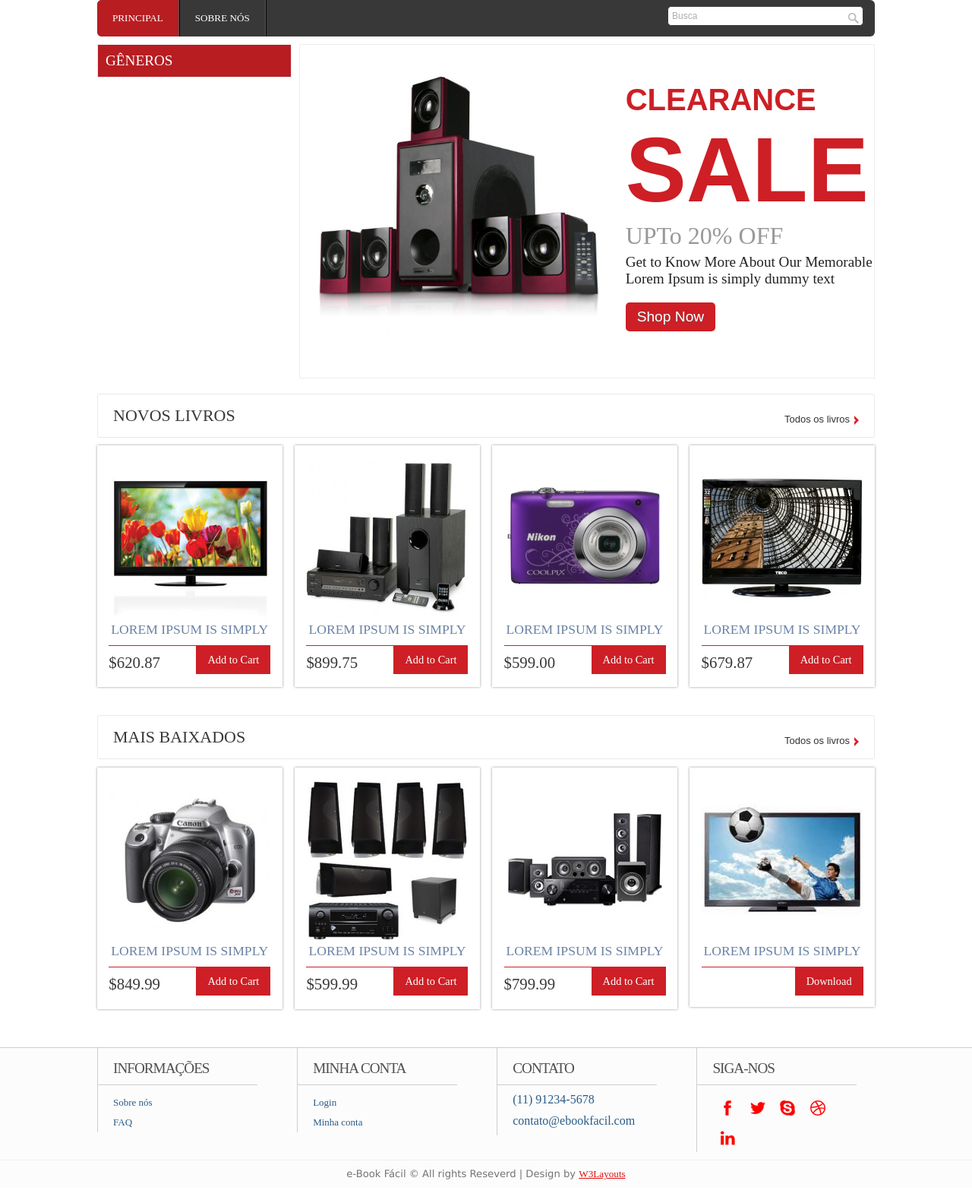
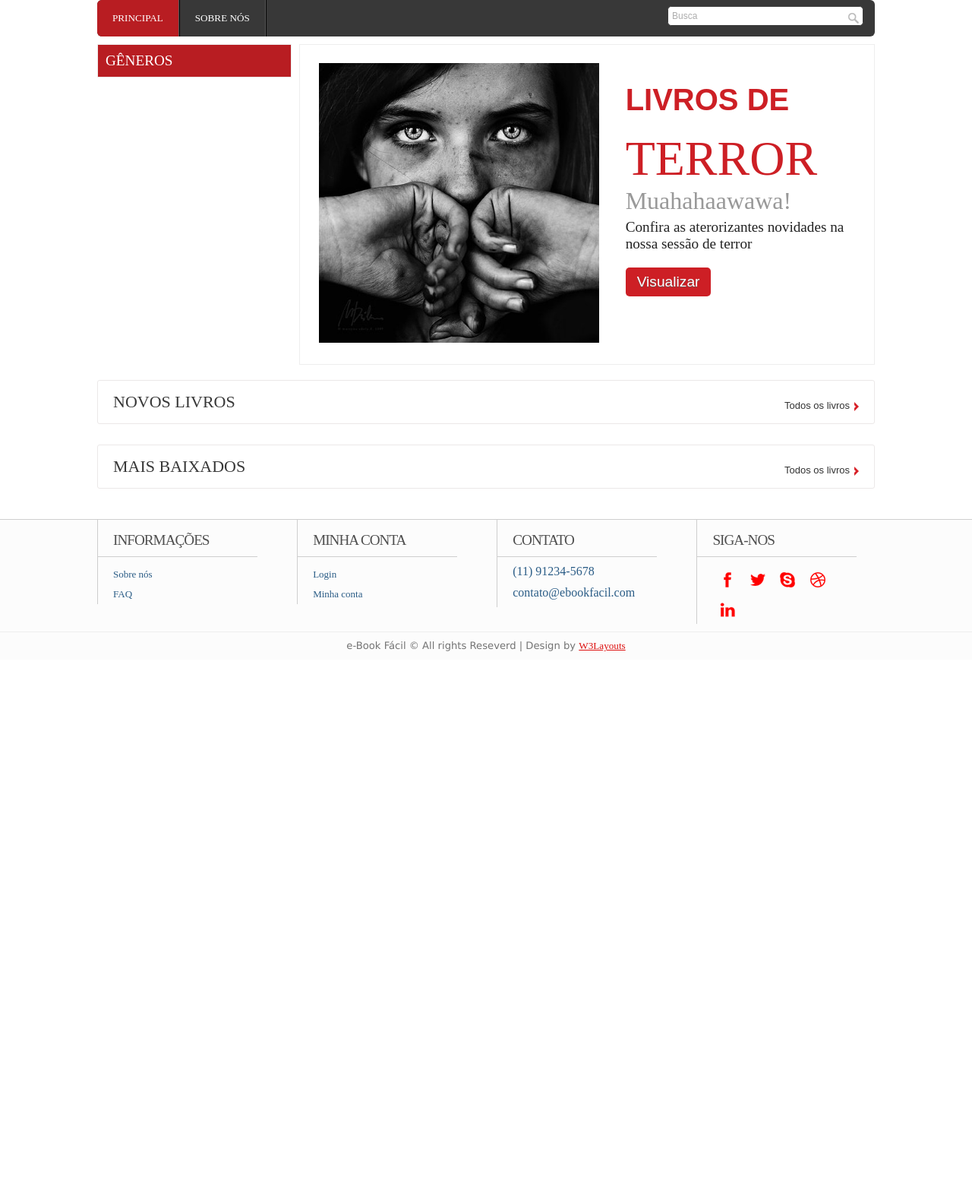
Before and after one commit to felipedr/engsoft, a CakePHP app: the page made by app/View/Pages/home.ctp in a window 1280 px wide. Shown: the part 161-1744 px from the top of the page at 76% size. After the commit the page ends 1018 px from the top, so only its background shows below. Run offline with PHP 8.4 and a stand-in for CakePHP, Linux system fonts and the light colour scheme; the template is opened without the code that fills it, so the values that code supplies are empty; some libraries are stand-ins or nearby versions; some web fonts are replaced.

Commit message:
principal_ok

```diff
--- a/app/View/Pages/home.ctp
+++ b/app/View/Pages/home.ctp
@@ -32,43 +32,43 @@ App::uses('Debugger', 'Utility');
 				<div id="mover">
 					<div id="slide-1" class="slide">
 						<div class="slider-img">
-							<?php echo $this->Html->image('slide-1-image.png', array('alt' => 'learn more')); ?>
+							<?php echo $this->Html->image('terror.jpg'); ?>
 						</div>
 						<div class="slider-text">
-							<h1>Clearance<br><span>SALE</span></h1>
-							<h2>UPTo 20% OFF</h2>
+							<h1>Livros de</h1><br><h2><b><span>TERROR</span></b></h2>
+							<h2>Muahahaawawa!</h2>
 							<div class="features_list">
-								<h4>Get to Know More About Our Memorable Services Lorem Ipsum is simply dummy text</h4>
+								<h4>Confira as aterorizantes novidades na<br> nossa sessão de terror</h4>
 							</div>
-							<a href="preview.html" class="button">Shop Now</a>
+							<a href="#" class="button">Visualizar</a>
 						</div>
 						<div class="clear"></div>
 					</div>
 					<div class="slide">
 						<div class="slider-text">
-							<h1>Clearance<br><span>SALE</span></h1>
-							<h2>UPTo 40% OFF</h2>
+							<h1>Você gosta de<br><span>LER?</span></h1>
+							<h2>Tomara que sim!</h2>
 							<div class="features_list">
-								<h4>Get to Know More About Our Memorable Services</h4>
+								<h4>Veja em nosso blog os beneficios da<br> leitura em nossas vidas.</h4>
 							</div>
-							<a href="preview.html" class="button">Shop Now</a>
+							<a href="#" class="button">Visualizar</a>
 						</div>
 						<div class="slider-img">
-							<?php echo $this->Html->image('slide-3-image.jpg', array('alt' => 'learn more')); ?>
+							<?php echo $this->Html->image('livros_capa_2.jpg'); ?>
 						</div>
 						<div class="clear"></div>
 					</div>
 					<div class="slide">
 						<div class="slider-img">
-							<?php echo $this->Html->image('slide-2-image.jpg', array('alt' => 'learn more')); ?>
+							<?php echo $this->Html->image('livros_capa_3.jpg'); ?>
 						</div>
 						<div class="slider-text">
-							<h1>Clearance<br><span>SALE</span></h1>
-							<h2>UPTo 10% OFF</h2>
+							<h1>Você conhece<br><span>POE?</span></h1>
+							<h2>Como não?</h2>
 							<div class="features_list">
-								<h4>Get to Know More About Our Memorable Services Lorem Ipsum is simply dummy text</h4>
+								<h4>Conheça mais sobre esse grande autor da literatura mundial.</h4>
 							</div>
-							<a href="preview.html" class="button">Shop Now</a>
+							<a href="#" class="button">Visualizar</a>
 						</div>
 						<div class="clear"></div>
 					</div>
@@ -92,73 +92,33 @@ App::uses('Debugger', 'Utility');
     		<div class="clear"></div>
     	</div>
 	      <div class="section group">
-				<div class="grid_1_of_4 images_1_of_4">
-					<?php echo $this->Html->image("feature-pic1.jpg", array(
+
+
+				 <?php foreach ($ultimos as $ultimo): ?>
+				    <div class="grid_1_of_4 images_1_of_4">
+				        <?php echo $this->Html->image($ultimo['livros']['foto_capa'], array(
 					    "alt" => "",
-					    'url' => array('controller' => 'produtos','action' => 'view',1)
+					    'url' => array('controller' => 'produtos','action' => 'view',$ultimo['livros']['id'])
 					)); ?>
+				        <h2><?php echo $ultimo['livros']['nome']?> </h2>
+				        <div class="price-details">
 
-					 <h2>Lorem Ipsum is simply </h2>
-					<div class="price-details">
-				       <div class="price-number">
-							<p><span class="rupees">$620.87</span></p>
-					    </div>
 					       		<div class="add-cart">
-									<h4><a href="preview.html">Add to Cart</a></h4>
-							     </div>
-							 <div class="clear"></div>
-					</div>
-
-				</div>
-				<div class="grid_1_of_4 images_1_of_4">
-					<?php echo $this->Html->image("feature-pic2.jpg", array(
-					    "alt" => "",
-					    'url' => array('controller' => 'produtos','action' => 'view',2)
-					)); ?>
-					 <h2>Lorem Ipsum is simply </h2>
-					<div class="price-details">
-				       <div class="price-number">
-							<p><span class="rupees">$899.75</span></p>
-					    </div>
-					       		<div class="add-cart">
-									<h4><a href="preview.html">Add to Cart</a></h4>
-							     </div>
-							 <div class="clear"></div>
-					</div>
-
-				</div>
-				<div class="grid_1_of_4 images_1_of_4">
-				<?php echo $this->Html->image("feature-pic3.jpg", array(
-					    "alt" => "",
-					    'url' => array('controller' => 'produtos','action' => 'view',3)
-					)); ?>
-					 <h2>Lorem Ipsum is simply </h2>
-					 <div class="price-details">
-				       <div class="price-number">
-							<p><span class="rupees">$599.00</span></p>
-					    </div>
-					       		<div class="add-cart">
-									<h4><a href="preview.html">Add to Cart</a></h4>
+									<h4>
+									<?php
+									echo $this->Html->link(
+										    'Download',
+										    '/produtos/view/'.$ultimo['livros']['id']
+										);
+									?>
+									</h4>
 							     </div>
 							 <div class="clear"></div>
 					</div>
 				</div>
-				<div class="grid_1_of_4 images_1_of_4">
-					<?php echo $this->Html->image("feature-pic4.jpg", array(
-					    "alt" => "",
-					    'url' => array('controller' => 'produtos','action' => 'view',4)
-					)); ?>
-					 <h2>Lorem Ipsum is simply </h2>
-					<div class="price-details">
-				       <div class="price-number">
-							<p><span class="rupees">$679.87</span></p>
-					    </div>
-					       		<div class="add-cart">
-									<h4><a href="preview.html">Add to Cart</a></h4>
-							     </div>
-							 <div class="clear"></div>
-					</div>
-				</div>
+
+				<?php endforeach; ?>
+
 			</div>
 			<div class="content_bottom">
     		<div class="heading">
@@ -170,68 +130,30 @@ App::uses('Debugger', 'Utility');
     		<div class="clear"></div>
     	</div>
 			<div class="section group">
-				<div class="grid_1_of_4 images_1_of_4">
-					 <?php echo $this->Html->image("new-pic1.jpg", array(
+				 <?php foreach ($mais_baixados as $livro): ?>
+				    <div class="grid_1_of_4 images_1_of_4">
+				        <?php echo $this->Html->image($livro['livros']['foto_capa'], array(
 					    "alt" => "",
-					    'url' => array('controller' => 'produtos','action' => 'view',1)
+					    'url' => array('controller' => 'produtos','action' => 'view',$livro['livros']['id'])
 					)); ?>
-					 <h2>Lorem Ipsum is simply </h2>
-					<div class="price-details">
-				       <div class="price-number">
-							<p><span class="rupees">$849.99</span></p>
-					    </div>
+				        <h2><?php echo $livro['livros']['nome']?> </h2>
+				        <div class="price-details">
+
 					       		<div class="add-cart">
-									<h4><a href="preview.html">Add to Cart</a></h4>
+									<h4>
+									<?php
+									echo $this->Html->link(
+										    'Download',
+										    '/produtos/view/'.$livro['livros']['id']
+										);
+									?>
+									</h4>
 							     </div>
 							 <div class="clear"></div>
 					</div>
 				</div>
-				<div class="grid_1_of_4 images_1_of_4">
-					 <?php echo $this->Html->image("new-pic2.jpg", array(
-					    "alt" => "",
-					    'url' => array('controller' => 'produtos','action' => 'view',1)
-					)); ?>
-					 <h2>Lorem Ipsum is simply </h2>
-					 <div class="price-details">
-				       <div class="price-number">
-							<p><span class="rupees">$599.99</span></p>
-					    </div>
-					       		<div class="add-cart">
-									<h4><a href="preview.html">Add to Cart</a></h4>
-							     </div>
-							 <div class="clear"></div>
-					</div>
-				</div>
-				<div class="grid_1_of_4 images_1_of_4">
-					 <?php echo $this->Html->image("new-pic3.jpg", array(
-					    "alt" => "",
-					    'url' => array('controller' => 'produtos','action' => 'view',1)
-					)); ?>
-					 <h2>Lorem Ipsum is simply </h2>
-					<div class="price-details">
-				       <div class="price-number">
-							<p><span class="rupees">$799.99</span></p>
-					    </div>
-					       		<div class="add-cart">
-									<h4><a href="preview.html">Add to Cart</a></h4>
-							     </div>
-							 <div class="clear"></div>
-					</div>
-				</div>
-				<div class="grid_1_of_4 images_1_of_4">
-				 <?php echo $this->Html->image("new-pic4.jpg", array(
-					    "alt" => "",
-					    'url' => array('controller' => 'livros','action' => 'view',1)
-					)); ?>
-					 <h2>Lorem Ipsum is simply </h2>
-					 <div class="price-details">
 
-					       		<div class="add-cart">
-									<h4><a href="preview.html">Download</a></h4>
-							     </div>
-							 <div class="clear"></div>
-					</div>
-				</div>
+				<?php endforeach; ?>
 			</div>
     </div>
  </div>
```
Also changed, not shown: app/Controller/PagesController.php (+7 -0 lines), app/webroot/img/2752_capa.jpg (added), app/webroot/img/50_anos_a_mil_capa.jpg (added), app/webroot/img/a_armadilha_capa.jpg (added), app/webroot/img/a_ultima_poesia_capa.jpg (added), app/webroot/img/livros_capa.jpg (added), app/webroot/img/livros_capa.png (added), app/webroot/img/livros_capa_2.jpg (added), app/webroot/img/livros_capa_3.jpg (added), app/webroot/img/terror.jpg (added).
